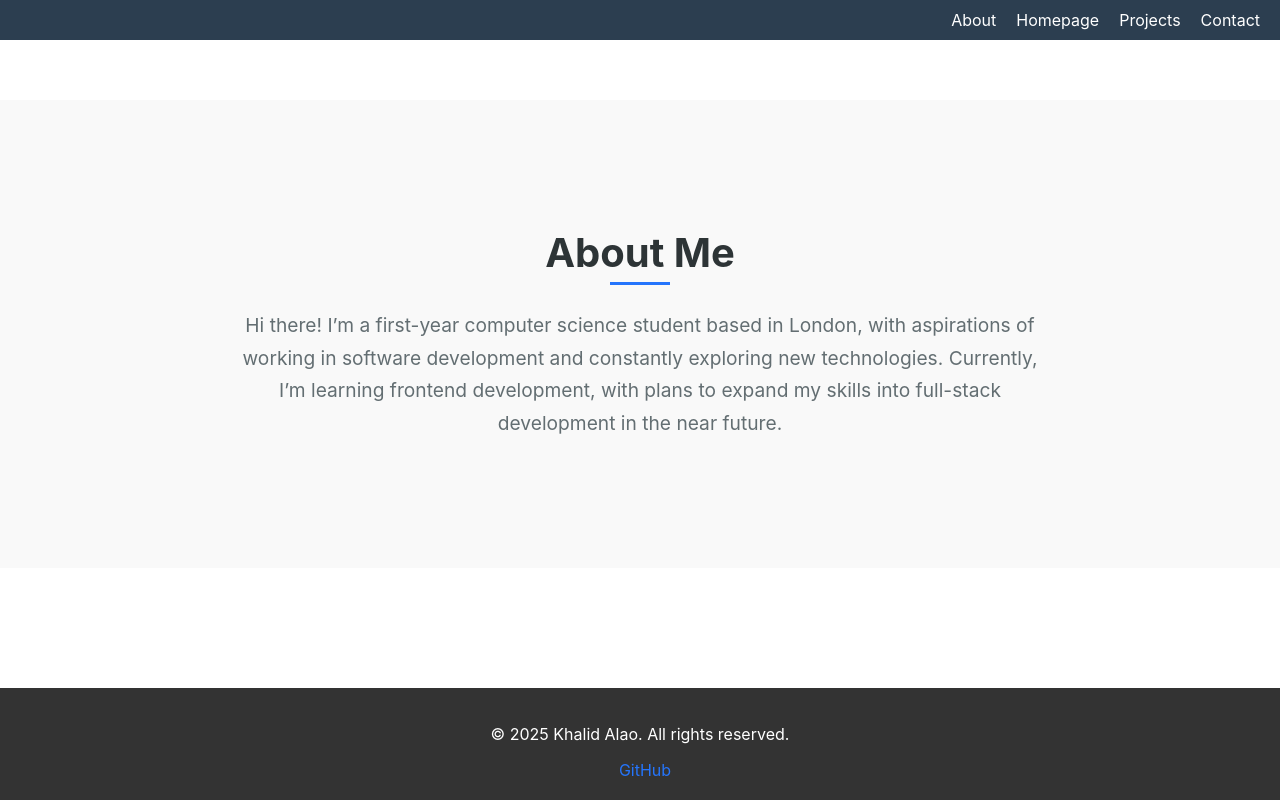
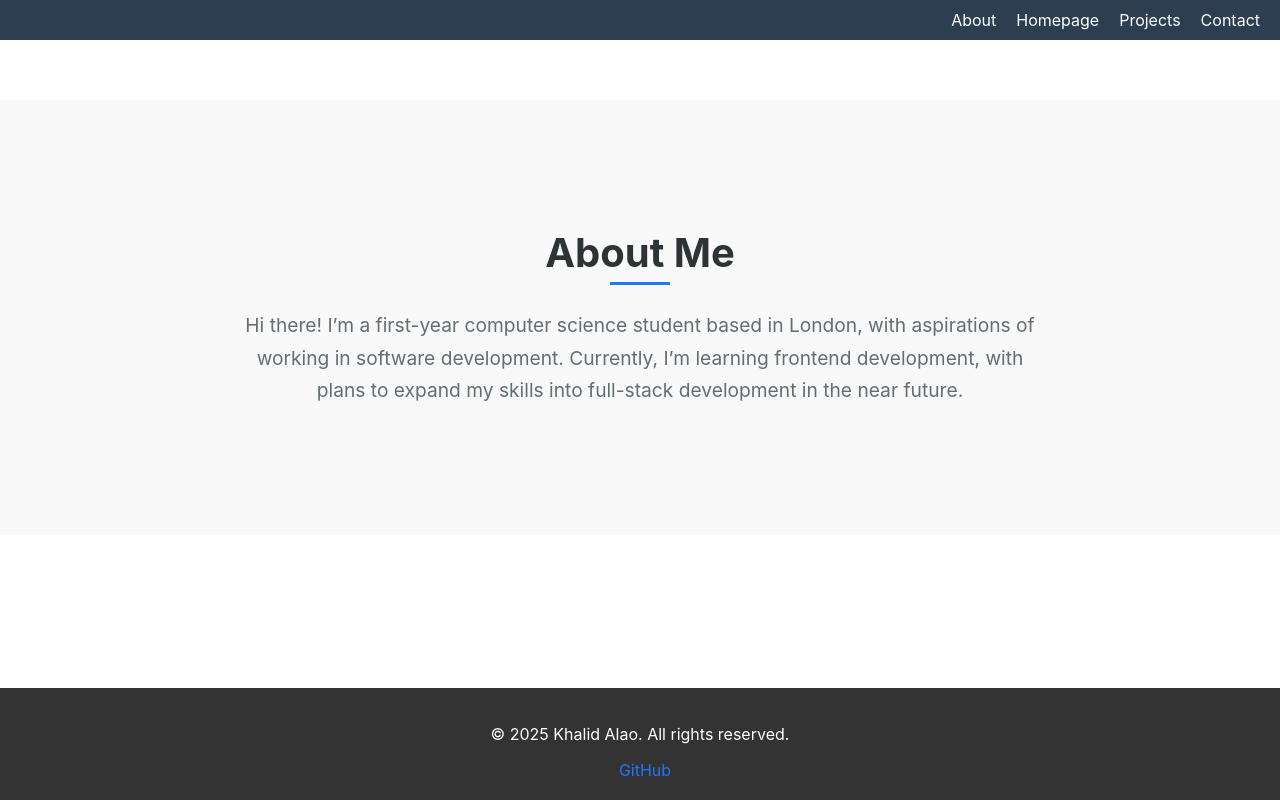
Before and after one commit to KhalidAlao/updated-portfolio, a React (Create React App) app: page /#/about in a window 1280 px wide. Built offline with nearby package versions, Linux system fonts and the light colour scheme.

Commit message:
Update About.js

```diff
--- a/src/Components/About/About.js
+++ b/src/Components/About/About.js
@@ -6,7 +6,7 @@ const About = () => {
     <section className={styles.aboutSection} id="about">
       <h2 className={styles.title}>About Me</h2>
       <p className={styles.description}>
-      Hi there! I’m a first-year computer science student based in London, with aspirations of working in software development and constantly exploring new technologies. Currently, I’m learning frontend development, with plans to expand my skills into full-stack development in the near future.
+      Hi there! I’m a first-year computer science student based in London, with aspirations of working in software development. Currently, I’m learning frontend development, with plans to expand my skills into full-stack development in the near future.
       </p>
     </section>
   );
```
